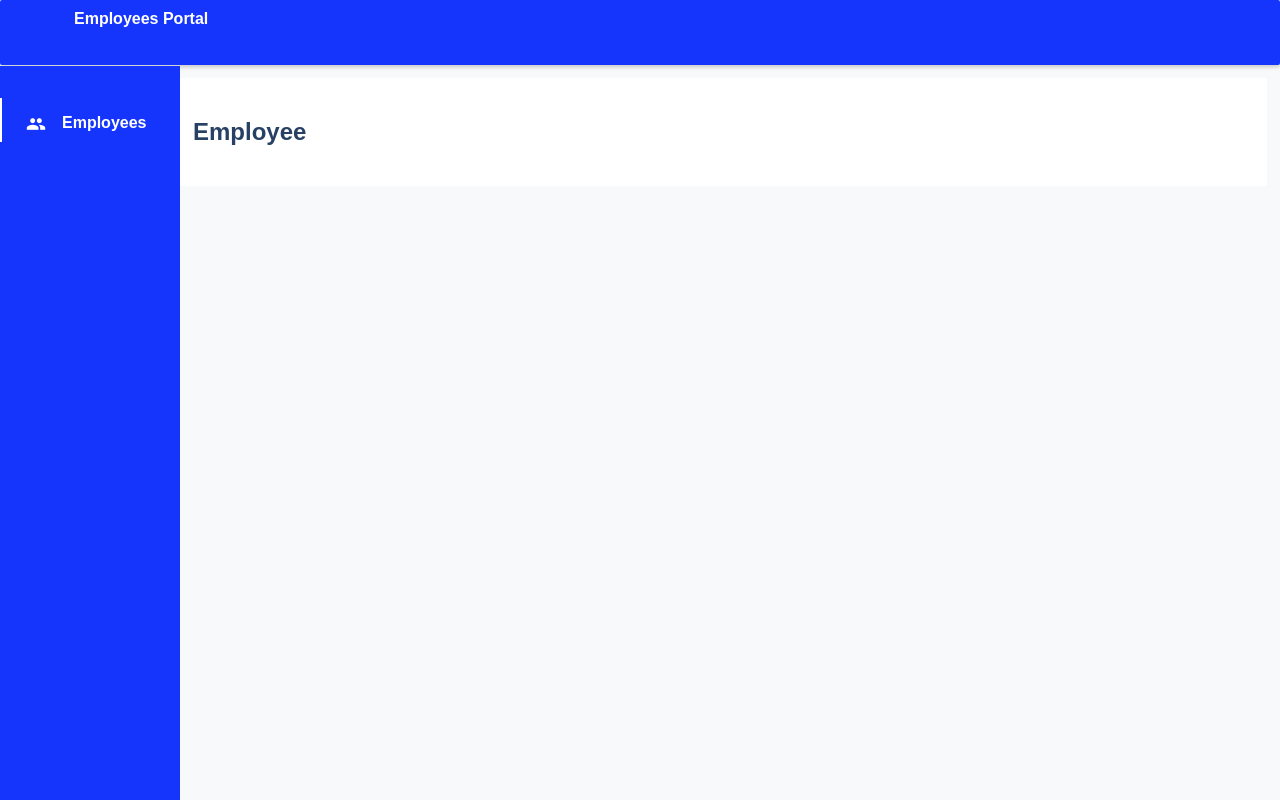
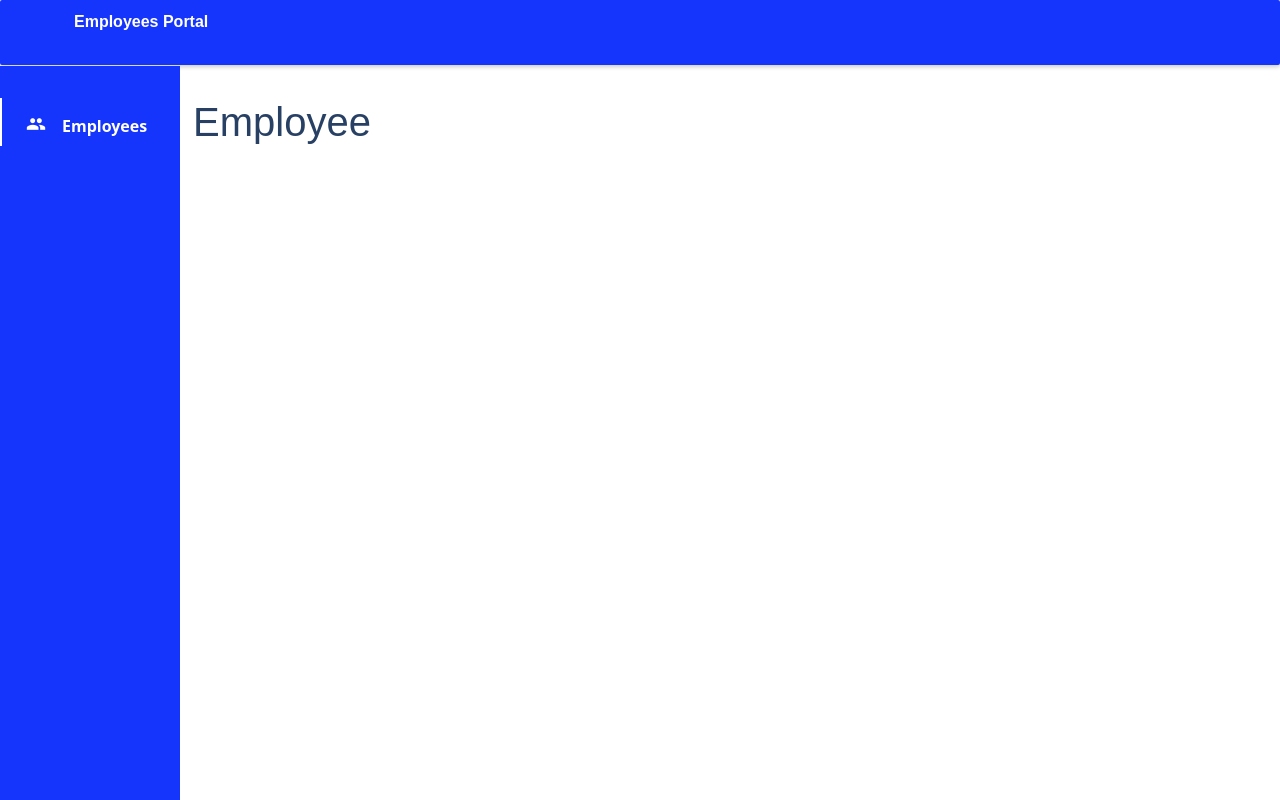
Before and after one commit to SinethembaDlova/employees-portal, a React (Create React App) app: page /employees/DD3423 in a window 1280 px wide. Built offline with nearby package versions, Linux system fonts and the light colour scheme; no server answers.

Commit message:
fetch employees and stored them in context and displayed them on screen

```diff
--- a/package.json
+++ b/package.json
@@ -9,11 +9,13 @@
     "@testing-library/user-event": "^13.5.0",
     "axios": "^1.2.1",
     "babel-plugin-module-resolver": "^4.1.0",
+    "bootstrap": "^5.2.3",
     "react": "^18.2.0",
     "react-dom": "^18.2.0",
     "react-redux": "^8.0.5",
     "react-router-dom": "^6.4.5",
     "react-scripts": "5.0.1",
+    "reactstrap": "^9.1.5",
     "styled-components": "^5.3.6",
     "web-vitals": "^2.1.4"
   },
--- a/public/index.html
+++ b/public/index.html
@@ -6,6 +6,10 @@
     <meta name="viewport" content="width=device-width, initial-scale=1" />
     <meta name="theme-color" content="#000000" />
     <link href="https://fonts.googleapis.com/icon?family=Material+Icons" rel="stylesheet">
+    <link
+      rel="stylesheet"
+      href="https://cdn.jsdelivr.net/npm/bootstrap@5.1.0/dist/css/bootstrap.min.css"
+    />
     <meta
       name="description"
       content="Web site created using create-react-app"
--- a/src/App.js
+++ b/src/App.js
@@ -6,6 +6,7 @@ import {
   Routes
 } from 'react-router-dom';
 import './App.css';
+import 'bootstrap/dist/css/bootstrap.min.css';
 import { GlobalProvider } from './context/GlobalState'
 import Navbar from './components/Navbar';
 import Sidebar from './components/Sidebar';
--- a/src/api/index.js
+++ b/src/api/index.js
@@ -6,7 +6,7 @@ const URL = endpoint => {
   return default_endpoint || endpoint;
 }
 
-const createEmployee = async (body) => {
+const postEmployee = async (body) => {
   const path = `${URL()}/employees`;
 
   try {
@@ -48,7 +48,7 @@ const getEmployee = async(id) => {
 }
 
 const updateEmployee = async(id, body) => {
-  const path = `${URL()}/employees`;
+  const path = `${URL()}/employees${id}`;
 
   try {
     const results = await axios.update(path, body);
@@ -58,7 +58,7 @@ const updateEmployee = async(id, body) => {
   }
 }
 
-const deleteEmployees = async (id) => {
+const deleteEmployee = async (id) => {
 	const path = `${URL()}/employees/${id}`;
 
 	try {
@@ -73,4 +73,4 @@ const deleteEmployees = async (id) => {
 	}
 }
 
-export { createEmployee, getEmployees, getEmployee, updateEmployee, deleteEmployees}
+export { postEmployee, getEmployees, getEmployee, updateEmployee, deleteEmployee}
--- a/src/context/GlobalState.js
+++ b/src/context/GlobalState.js
@@ -1,44 +1,51 @@
-import React, { createContext, useReducer} from 'react';
-import AppReducer  from './AppReducer';
+import React, { createContext, useState, useEffect } from 'react';
+// import AppReducer  from './AppReducer';
+import { getEmployees } from '../api'
 
 
-const initialState = {
-  employees: []
-};
 
-
-const GlobalContext = createContext(initialState);
+const GlobalContext = createContext();
 
 const GlobalProvider = ({ children }) => {
-  const [state, dispatch] = useReducer(AppReducer, initialState);
+  const [employees, updateEmployees] = useState([]);
+  const [isLoading, updateIsLoading] = useState(false)
 
-  const createEmployee = (employee) => {
-    dispatch({
-      type: 'CREATE_EMPLOYEE',
-      payload: employee
+  useEffect(() => {
+    updateIsLoading(true);
+    getEmployees().then((results) =>{
+      updateEmployees(results)
     })
-  }
+    updateIsLoading(false);
+  }, [])
 
-  const updateEmployee = (employee) => {
-    dispatch({
-      type: 'UPDATE_EMPLOYEE',
-      payload: employee
-    })
-  }
-  const deleteEmployee = (_id) => {
-    dispatch({
-      type: 'DELETE_EMPLOYEE',
-      payload: _id
-    })
-  }
+  // const createEmployee = (employee) => {
+  //   dispatch({
+  //     type: 'CREATE_EMPLOYEE',
+  //     payload: employee
+  //   })
+  // }
+
+  // const updateEmployee = (employee) => {
+  //   dispatch({
+  //     type: 'UPDATE_EMPLOYEE',
+  //     payload: employee
+  //   })
+  // }
+  // const deleteEmployee = (id) => {
+  //   dispatch({
+  //     type: 'DELETE_EMPLOYEE',
+  //     payload: id
+  //   })
+  // }
 
 
   return (
     <GlobalContext.Provider value={{
-      employees: state.employees,
-      createEmployee,
-      updateEmployee,
-      deleteEmployee
+      employees,
+      isLoading
+      // createEmployee,
+      // updateEmployee,
+      // deleteEmployee
     }}>
       {children}
     </GlobalContext.Provider>
--- a/src/views/employee/index.js
+++ b/src/views/employee/index.js
@@ -2,28 +2,6 @@ import React, { Fragment } from 'react';
 import Container from '../../components/Container';
 
 const Employee = () => {
-
-  const data = [
-    {
-      _id: "DS0111",
-      first_name: "Don",
-      last_name: "Chad",
-      contact_number: "072232432",
-      email: "don@gmail.com",
-      dob: "21/05/1973",
-      address: {
-          street_address: "21 Jojo Street",
-          city: "Sandton",
-          postal_code: "1234",
-          country: "South Africa"
-      },
-      skills: [{
-        skill: "React",
-        year_of_exp: 2,
-        seniority_rating: "Beginner"
-      }]
-  }
-]
 
   return (
     <Fragment>
--- a/src/views/employees/index.js
+++ b/src/views/employees/index.js
@@ -1,20 +1,13 @@
-import React, { Fragment, useContext, useEffect } from 'react';
-import { Link } from 'react-router-dom';
+import React, { Fragment, useContext } from 'react';
+import { Button } from 'reactstrap';
 import { GlobalContext } from '../../context/GlobalState';
-import { getEmployees } from '../../api'
 import Container from '../../components/Container';
 import Table from '../../components/Table';
 
 
 const Employees = () => {
 
-  useEffect(() =>{
-    const APIEmployees = getEmployees()
-  console.log('API employees: ', APIEmployees);
-
-  })
   const { employees } = useContext(GlobalContext)
-  console.log('employees: ', employees )
 
   const tableData = data => {
     return data.map((item, index) => ({
@@ -22,54 +15,13 @@ const Employees = () => {
       first_name: item.first_name,
       last_name: item.last_name,
       contact_number: item.contact_number,
-      actions: (
-        <Link to={`/employees/${item._id}`}>
-          View Employee
-        </Link>
-      )
+      actions:
+        <>
+          <Button size="sm" color="primary" href={`/employees/${item._id}`}>View</Button> &nbsp;
+          <Button size="sm" color="danger" >Delete</Button>
+        </>
     }));
   };
-
-  const data = [
-    {
-      _id: "DS0111",
-      first_name: "Don",
-      last_name: "Chad",
-      contact_number: "072232432",
-      email: "don@gmail.com",
-      dob: "21/05/1973",
-      address: {
-          street_address: "21 Jojo Street",
-          city: "Sandton",
-          postal_code: "1234",
-          country: "South Africa"
-      },
-      skills: [{
-        skill: "React",
-        year_of_exp: 2,
-        seniority_rating: "Beginner"
-      }]
-  },
-  {
-    _id: "DD3423",
-    first_name: "Sinethemba",
-    last_name: "Dlova",
-    contact_number: "0812343322",
-    email: "sinethemba@gmail.com",
-    dob: "10/06/1993",
-    address: {
-        street_address: "21 But Street",
-        city: "Cape Town",
-        postal_code: "3303",
-        country: "South Africa"
-    },
-    skills: [{
-      skill: "Node",
-      year_of_exp: 10,
-      seniority_rating: "Senior"
-    }]
-}
-]
 
   return (
     <Fragment>
@@ -81,9 +33,9 @@ const Employees = () => {
                 'First Name',
                 'Last Name',
                 'Contact Number',
-                'Action'
+                'Actions'
               ]}
-              data={tableData(data || [])}
+              data={tableData(employees)}
             />
         </Container>
     </Fragment>
```
Also changed, not shown: 2 other files (tests, documents, lock files or other folders).
